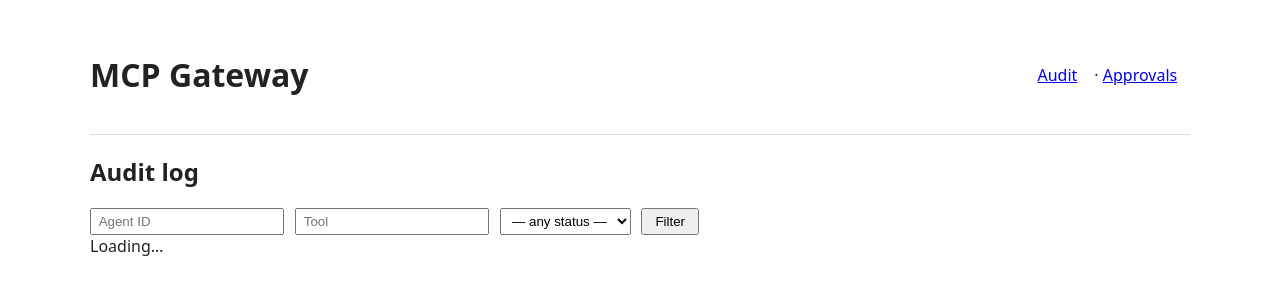
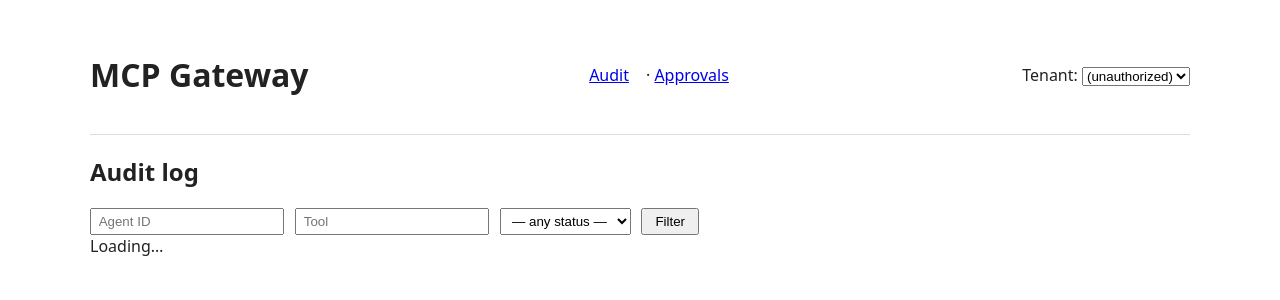
Before and after one commit to Shcherbin96/mcp-gateway, a FastAPI app: page /audit in a window 1280 px wide. Shown: the top 300 px of the page. Run offline with FastAPI, Linux system fonts and the light colour scheme.

Commit message:
feat(web): per-request tenant selector with dropdown + cookie persistence
Admins can now scope audit / approvals views to any tenant via a
dropdown in the header. Resolution order is explicit ?tenant_id=
query param -> tenant_id cookie -> first-seeded tenant fallback.
Unknown UUIDs return 404 to prevent IDOR / cross-tenant data leaks.

Co-Authored-By: Claude Opus 4.7 (1M context) <noreply@anthropic.com>

```diff
--- a/gateway/web/routes.py
+++ b/gateway/web/routes.py
@@ -7,11 +7,14 @@ TenantResolver = UUID | Callable[[], Awaitable[UUID | None]]
 
 from fastapi import (
     APIRouter,
+    Body,
+    Cookie,
     Depends,
     Header,
     HTTPException,
     Query,
     Request,
+    Response,
     WebSocket,
     WebSocketDisconnect,
 )
@@ -23,7 +26,7 @@ from gateway.approval.store import PENDING, ApprovalStore
 from gateway.approval.websocket import WebSocketBroadcaster
 from gateway.audit.reader import AuditFilter, AuditReader
 from gateway.config import get_settings
-from gateway.db.models import ApprovalRequest
+from gateway.db.models import ApprovalRequest, Tenant
 
 
 def _require_admin(authorization: str | None = Header(default=None)) -> str:
@@ -36,6 +39,15 @@ def _require_admin(authorization: str | None = Header(default=None)) -> str:
     return settings.web_admin_user
 
 
+def _parse_uuid(value: str | None) -> UUID | None:
+    if not value:
+        return None
+    try:
+        return UUID(value)
+    except (ValueError, AttributeError, TypeError):
+        return None
+
+
 def make_router(
     *,
     templates: Jinja2Templates,
@@ -43,18 +55,72 @@ def make_router(
     approval_store: ApprovalStore,
     broadcaster: WebSocketBroadcaster,
     session_factory,
-    default_tenant_id: TenantResolver,  # MVP: single tenant. Pass UUID or async callable.
+    default_tenant_id: TenantResolver,  # MVP fallback: single tenant. UUID or async callable.
 ) -> APIRouter:
     r = APIRouter()
     settings = get_settings()
 
-    async def _tenant_id() -> UUID:
+    async def _default_tenant() -> UUID:
         if callable(default_tenant_id):
             tid = await default_tenant_id()
             if tid is None:
                 raise HTTPException(status_code=503, detail="no tenant seeded yet")
             return tid
         return default_tenant_id
+
+    async def _tenant_exists(tid: UUID) -> bool:
+        async with session_factory() as s:
+            res = await s.execute(select(Tenant.id).where(Tenant.id == tid))
+            return res.scalar_one_or_none() is not None
+
+    async def _resolve_tenant(
+        explicit: str | None,
+        cookie_tenant: str | None,
+    ) -> UUID:
+        """Resolution order: explicit query/form param -> cookie -> first tenant fallback.
+
+        Validates the candidate UUID actually exists in ``tenants`` before using
+        it; an unknown UUID raises 404 to avoid leaking data via random guesses
+        falling back silently to the default tenant.
+        """
+        explicit_uuid = _parse_uuid(explicit)
+        if explicit is not None and explicit != "":
+            # Caller explicitly supplied something — it MUST be valid+existing.
+            if explicit_uuid is None or not await _tenant_exists(explicit_uuid):
+                raise HTTPException(status_code=404, detail="tenant not found")
+            return explicit_uuid
+
+        cookie_uuid = _parse_uuid(cookie_tenant)
+        if cookie_uuid is not None and await _tenant_exists(cookie_uuid):
+            return cookie_uuid
+
+        return await _default_tenant()
+
+    @r.get("/api/tenants")
+    async def list_tenants(_admin: str = Depends(_require_admin)):
+        async with session_factory() as s:
+            res = await s.execute(select(Tenant.id, Tenant.name).order_by(Tenant.name))
+            return {"tenants": [{"id": str(row.id), "name": row.name} for row in res]}
+
+    @r.post("/api/tenants/select")
+    async def select_tenant(
+        payload: dict = Body(...),
+        _admin: str = Depends(_require_admin),
+    ):
+        raw = payload.get("tenant_id") if isinstance(payload, dict) else None
+        candidate = _parse_uuid(raw if isinstance(raw, str) else None)
+        if candidate is None or not await _tenant_exists(candidate):
+            raise HTTPException(status_code=404, detail="tenant not found")
+        response = Response(status_code=204)
+        response.set_cookie(
+            key="tenant_id",
+            value=str(candidate),
+            max_age=60 * 60 * 24 * 30,  # 30 days
+            httponly=True,
+            samesite="lax",
+            path="/",
+        )
+        return response
 
     @r.get("/audit", response_class=HTMLResponse)
     async def audit_page(request: Request):
@@ -68,12 +134,15 @@ def make_router(
         result_status: str | None = None,
         limit: int = 50,
         offset: int = 0,
+        tenant_id: str | None = None,
+        cookie_tenant: str | None = Cookie(default=None, alias="tenant_id"),
         _admin: str = Depends(_require_admin),
     ):
         limit = min(max(1, limit), 200)
         offset = max(0, offset)
+        tid = await _resolve_tenant(tenant_id, cookie_tenant)
         f = AuditFilter(
-            tenant_id=await _tenant_id(),
+            tenant_id=tid,
             agent_id=UUID(agent_id) if agent_id else None,
             tool=tool or None,
             result_status=result_status or None,
@@ -92,12 +161,15 @@ def make_router(
         result_status: str | None = None,
         limit: int = 50,
         offset: int = 0,
+        tenant_id: str | None = None,
+        cookie_tenant: str | None = Cookie(default=None, alias="tenant_id"),
         _admin: str = Depends(_require_admin),
     ):
         limit = min(max(1, limit), 200)
         offset = max(0, offset)
+        tid = await _resolve_tenant(tenant_id, cookie_tenant)
         f = AuditFilter(
-            tenant_id=await _tenant_id(),
+            tenant_id=tid,
             agent_id=UUID(agent_id) if agent_id else None,
             tool=tool or None,
             result_status=result_status or None,
@@ -131,9 +203,11 @@ def make_router(
     @r.get("/approvals/list", response_class=HTMLResponse)
     async def approvals_list(
         request: Request,
+        tenant_id: str | None = None,
+        cookie_tenant: str | None = Cookie(default=None, alias="tenant_id"),
         admin: str = Depends(_require_admin),
     ):
-        tid = await _tenant_id()
+        tid = await _resolve_tenant(tenant_id, cookie_tenant)
         async with session_factory() as s:
             res = await s.execute(
                 select(ApprovalRequest)
@@ -151,8 +225,12 @@ def make_router(
         )
 
     @r.get("/api/approvals/pending")
-    async def pending_api(_admin: str = Depends(_require_admin)):
-        tid = await _tenant_id()
+    async def pending_api(
+        tenant_id: str | None = None,
+        cookie_tenant: str | None = Cookie(default=None, alias="tenant_id"),
+        _admin: str = Depends(_require_admin),
+    ):
+        tid = await _resolve_tenant(tenant_id, cookie_tenant)
         async with session_factory() as s:
             res = await s.execute(
                 select(ApprovalRequest)
@@ -181,10 +259,13 @@ def make_router(
         approval_id: UUID,
         decision: str = Query(...),
         reason: str | None = None,
+        tenant_id: str | None = None,
+        cookie_tenant: str | None = Cookie(default=None, alias="tenant_id"),
         admin: str = Depends(_require_admin),
     ):
         if decision not in ("approved", "rejected"):
             return HTMLResponse("invalid decision", status_code=400)
+        tid = await _resolve_tenant(tenant_id, cookie_tenant)
         # decided_by is taken from the authenticated admin identity, never the
         # caller — preventing audit forgery via query-param spoofing.
         # tenant_id filter prevents cross-tenant decision via UUID guess.
@@ -193,7 +274,7 @@ def make_router(
             decision=decision,
             decided_by=admin,
             reason=reason,
-            tenant_id=await _tenant_id(),
+            tenant_id=tid,
         )
         if ok:
             await broadcaster.notify_decided(approval_id=approval_id, status=decision)
--- a/gateway/web/templates/approvals.html
+++ b/gateway/web/templates/approvals.html
@@ -2,7 +2,7 @@
 {% block title %}Approvals{% endblock %}
 {% block content %}
 <h2>Pending approvals</h2>
-<div id="list" hx-get="/approvals/list" hx-trigger="load, every 3s"></div>
+<div id="list" hx-get="/approvals/list" hx-trigger="load, every 3s, refresh"></div>
 <script>
   const ws = new WebSocket(`${location.protocol === "https:" ? "wss:" : "ws:"}//${location.host}/approvals/ws`);
   ws.onmessage = () => htmx.trigger("#list", "refresh");
--- a/gateway/web/templates/audit.html
+++ b/gateway/web/templates/audit.html
@@ -15,5 +15,5 @@
   </select>
   <button type="submit">Filter</button>
 </form>
-<div id="rows" hx-get="/audit/rows" hx-trigger="load">Loading…</div>
+<div id="rows" hx-get="/audit/rows" hx-trigger="load, refresh">Loading…</div>
 {% endblock %}
--- a/gateway/web/templates/base.html
+++ b/gateway/web/templates/base.html
@@ -7,9 +7,89 @@
   <link rel="stylesheet" href="/static/styles.css">
 </head>
 <body>
-  <header><h1>MCP Gateway</h1>
-    <nav><a href="/audit">Audit</a> · <a href="/approvals">Approvals</a></nav>
+  <header>
+    <h1>MCP Gateway</h1>
+    <nav><a href="/audit">Audit</a> &middot; <a href="/approvals">Approvals</a></nav>
+    <div class="tenant-picker">
+      <label for="tenant-select">Tenant:</label>
+      <select id="tenant-select" aria-label="Select tenant">
+        <option value="">Loading&hellip;</option>
+      </select>
+      <span id="tenant-current" class="tenant-current"></span>
+    </div>
   </header>
   <main>{% block content %}{% endblock %}</main>
+  <script>
+    (function () {
+      const select = document.getElementById("tenant-select");
+      const currentLabel = document.getElementById("tenant-current");
+      if (!select) return;
+
+      function readCookie(name) {
+        const match = document.cookie
+          .split("; ")
+          .find((row) => row.startsWith(name + "="));
+        return match ? decodeURIComponent(match.split("=")[1]) : null;
+      }
+
+      function refreshLists() {
+        ["#rows", "#list"].forEach((sel) => {
+          const el = document.querySelector(sel);
+          if (el && window.htmx) window.htmx.trigger(el, "refresh");
+        });
+      }
+
+      async function loadTenants() {
+        try {
+          const res = await fetch("/api/tenants", { credentials: "same-origin" });
+          if (!res.ok) {
+            select.innerHTML = '<option value="">(unauthorized)</option>';
+            return;
+          }
+          const data = await res.json();
+          const tenants = data.tenants || [];
+          const active = readCookie("tenant_id");
+          select.innerHTML = "";
+          if (!tenants.length) {
+            select.innerHTML = '<option value="">(no tenants)</option>';
+            return;
+          }
+          for (const t of tenants) {
+            const opt = document.createElement("option");
+            opt.value = t.id;
+            opt.textContent = t.name;
+            if (active && t.id === active) {
+              opt.selected = true;
+              currentLabel.textContent = t.name;
+            }
+            select.appendChild(opt);
+          }
+          if (!active && tenants[0]) {
+            currentLabel.textContent = tenants[0].name;
+          }
+        } catch (err) {
+          select.innerHTML = '<option value="">(error)</option>';
+        }
+      }
+
+      select.addEventListener("change", async (ev) => {
+        const tenantId = ev.target.value;
+        if (!tenantId) return;
+        const res = await fetch("/api/tenants/select", {
+          method: "POST",
+          headers: { "Content-Type": "application/json" },
+          credentials: "same-origin",
+          body: JSON.stringify({ tenant_id: tenantId }),
+        });
+        if (res.ok) {
+          const opt = ev.target.selectedOptions[0];
+          if (opt) currentLabel.textContent = opt.textContent;
+          refreshLists();
+        }
+      });
+
+      loadTenants();
+    })();
+  </script>
 </body>
 </html>
```
Also changed, not shown: tests/web/test_tenant_selector.py (added, +192 -0 lines).
